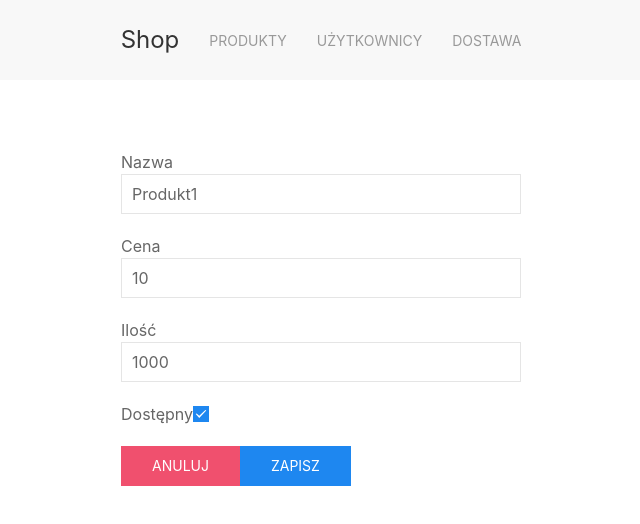
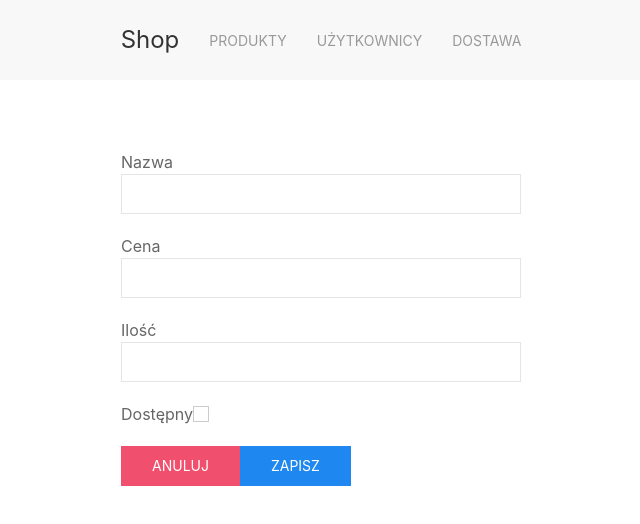
Before and after one commit to Guzik27/Angular-shop, an Angular app: page /shop/editor/1 in a window 1280 px wide. Shown: the top 524 px of the page, without its empty margins (319-959 px from the left). Built offline with nearby package versions, Linux system fonts and the light colour scheme; no server answers.

Commit message:
coś przypisujemy ...

```diff
--- a/src/app/shop/products/editor/editor.component.ts
+++ b/src/app/shop/products/editor/editor.component.ts
@@ -2,6 +2,7 @@ import { Component, OnInit } from '@angular/core';
 import {Product} from "../Product";
 import {ProductStorageService} from "../../../product-storage.service";
 import {ActivatedRoute, Router} from "@angular/router";
+import {HttpClientService} from "../../../http-client.service";
 
 @Component({
   selector: 'app-editor',
@@ -11,7 +12,7 @@ import {ActivatedRoute, Router} from "@angular/router";
 export class EditorComponent implements OnInit {
 
   /*wstrzykiwanie + po dodaniu przeniesienie do wszystkich produktów*/
-  constructor(private productStorage: ProductStorageService, private router: Router, private activeRoute: ActivatedRoute) { } /*wbudowane w angulara do obsługi adresów*/
+  constructor(private productStorage: ProductStorageService, private router: Router, private activeRoute: ActivatedRoute, private httpClient: HttpClientService) { } /*wbudowane w angulara do obsługi adresów*/
 
   ngOnInit(): void {
     this.getProductToEdit();
@@ -29,7 +30,7 @@ export class EditorComponent implements OnInit {
     this.activeRoute.paramMap.subscribe(params => {   /*działamy na tym co zwróci subskrypcja*/
       const id = params.get('id');
       if (id) {
-        this.product = this.productStorage.getProduct(Number.parseInt(id));
+        this.httpClient.getProduct(Number.parseInt(id)).subscribe(p => this.product = p);
       }
     })
   }
```
